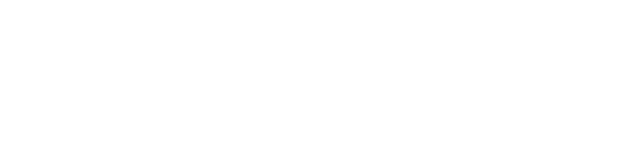
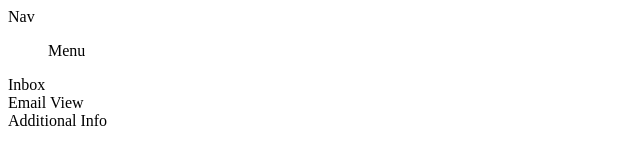
Before and after one commit to tod619/05_Component_EmailAppLicationLayout, a plain HTML site: page index.html in a window 1280 px wide. Shown: the whole page, without its empty margins (0-640 px from the left). Drawn offline with Linux system fonts and the light colour scheme.

Commit message:
Create basic HTML markup for the project in index.html file

```diff
--- a/index.html
+++ b/index.html
@@ -8,6 +8,10 @@
     <title>Email Application Layout</title>
 </head>
 <body>
-
+    <nav>Nav</nav>
+    <menu>Menu</menu>
+    <section>Inbox</section>
+    <main>Email View</main>
+    <aside>Additional Info</aside>
 </body>
 </html>
```
